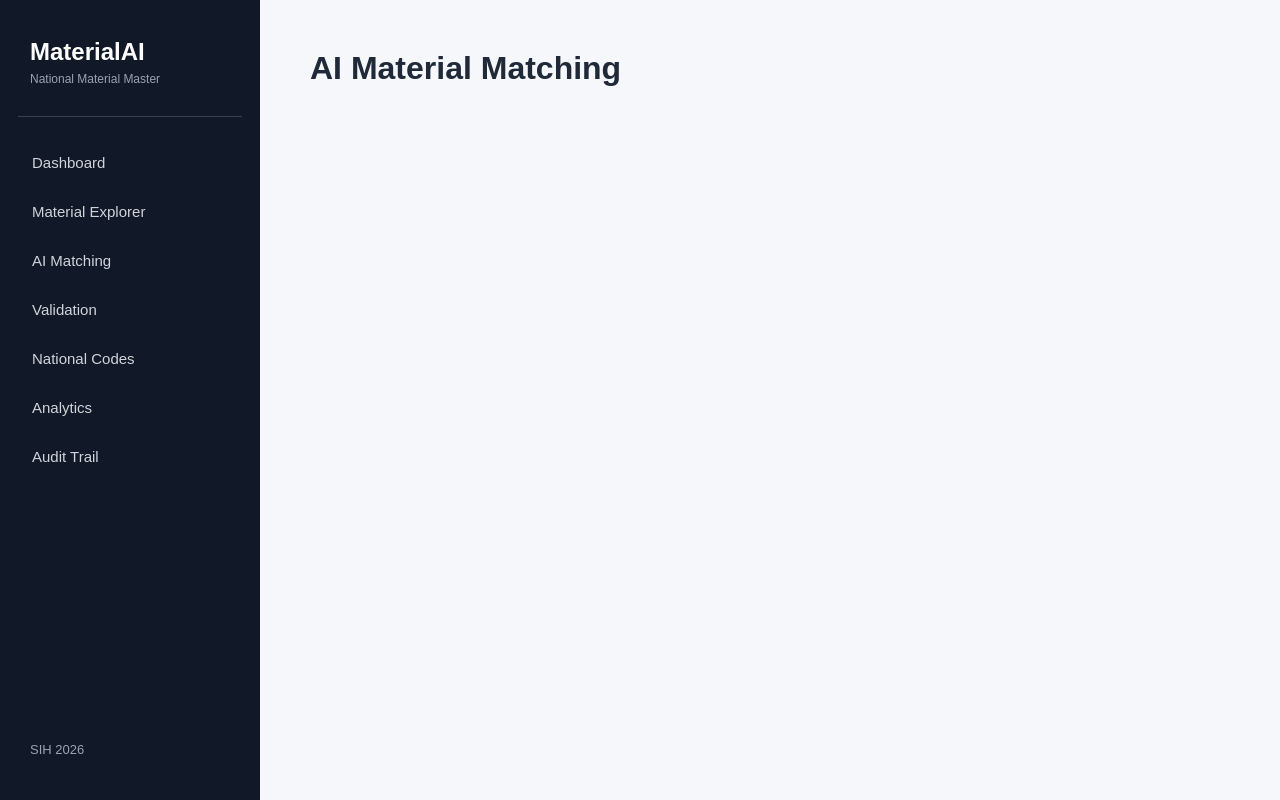
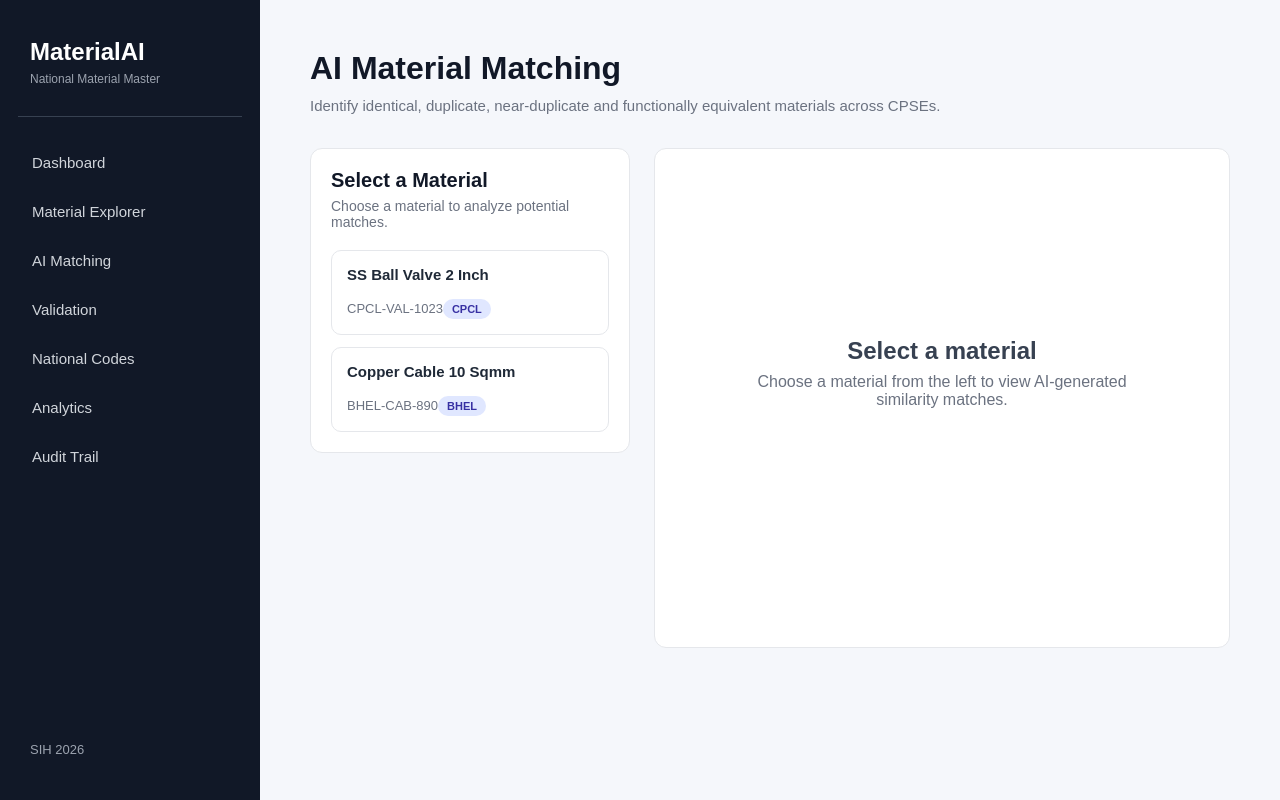
Before and after one commit to DHANUSHRI-MUTHUKUMARAN/-material-harmonization, a React (Vite) app in the folder material-harmonization-frontend/: page /ai-matching in a window 1280 px wide. Built offline with nearby package versions, Linux system fonts and the light colour scheme.

Commit message:
AI MATCHING

```diff
--- a/material-harmonization-frontend/src/index.css
+++ b/material-harmonization-frontend/src/index.css
@@ -425,3 +425,276 @@ body {
     gap: 15px;
   }
 }
+/* ================================
+   AI MATERIAL MATCHING
+================================ */
+
+.ai-matching {
+  width: 100%;
+}
+
+.matching-layout {
+  display: grid;
+  grid-template-columns: 320px 1fr;
+  gap: 24px;
+  margin-top: 25px;
+}
+
+/* LEFT PANEL */
+
+.material-selection {
+  background-color: white;
+  border: 1px solid #e5e7eb;
+  border-radius: 12px;
+  padding: 20px;
+  height: fit-content;
+}
+
+.material-selection h2 {
+  font-size: 20px;
+  color: #111827;
+  margin-bottom: 6px;
+}
+
+.material-selection > p {
+  font-size: 14px;
+  color: #6b7280;
+  margin-bottom: 20px;
+}
+
+.material-list {
+  display: flex;
+  flex-direction: column;
+  gap: 12px;
+}
+
+.material-item {
+  padding: 15px;
+  border: 1px solid #e5e7eb;
+  border-radius: 10px;
+  cursor: pointer;
+  transition: 0.2s;
+}
+
+.material-item:hover {
+  background-color: #f9fafb;
+  border-color: #94a3b8;
+}
+
+.material-item.selected {
+  border-color: #2563eb;
+  background-color: #eff6ff;
+}
+
+.material-item h3 {
+  font-size: 15px;
+  color: #1f2937;
+  margin-bottom: 6px;
+}
+
+.material-item span {
+  font-size: 13px;
+  color: #6b7280;
+}
+
+.material-cpse {
+  display: inline-block;
+  margin-top: 10px;
+  padding: 4px 9px;
+  background-color: #e0e7ff;
+  color: #3730a3;
+  border-radius: 12px;
+  font-size: 11px;
+  font-weight: 600;
+}
+
+/* RIGHT PANEL */
+
+.matching-results {
+  background-color: white;
+  border: 1px solid #e5e7eb;
+  border-radius: 12px;
+  padding: 24px;
+  min-height: 500px;
+}
+
+.empty-state {
+  display: flex;
+  height: 400px;
+  flex-direction: column;
+  justify-content: center;
+  align-items: center;
+  text-align: center;
+}
+
+.empty-state h2 {
+  font-size: 24px;
+  color: #374151;
+  margin-bottom: 8px;
+}
+
+.empty-state p {
+  color: #6b7280;
+  max-width: 400px;
+}
+
+/* RESULTS HEADER */
+
+.results-header {
+  display: flex;
+  justify-content: space-between;
+  align-items: flex-start;
+  margin-bottom: 24px;
+}
+
+.results-header h2 {
+  font-size: 22px;
+  color: #111827;
+  margin-bottom: 6px;
+}
+
+.results-header p {
+  font-size: 14px;
+  color: #6b7280;
+}
+
+.ai-status {
+  background-color: #dcfce7;
+  color: #166534;
+  padding: 7px 12px;
+  border-radius: 20px;
+  font-size: 12px;
+  font-weight: 600;
+}
+
+/* MATCH CARD */
+
+.match-results-list {
+  display: flex;
+  flex-direction: column;
+  gap: 18px;
+}
+
+.ai-match-card {
+  border: 1px solid #e5e7eb;
+  border-radius: 12px;
+  padding: 20px;
+  transition: 0.2s;
+}
+
+.ai-match-card:hover {
+  border-color: #cbd5e1;
+}
+
+.match-top {
+  display: flex;
+  justify-content: space-between;
+  align-items: flex-start;
+}
+
+.match-top h3 {
+  font-size: 18px;
+  color: #1f2937;
+  margin-bottom: 5px;
+}
+
+.match-top p {
+  font-size: 13px;
+  color: #6b7280;
+}
+
+.confidence-score {
+  min-width: 58px;
+  text-align: center;
+  padding: 9px;
+  border-radius: 10px;
+  background-color: #dcfce7;
+  color: #166534;
+  font-size: 16px;
+  font-weight: 700;
+}
+
+.match-type {
+  display: inline-block;
+  margin-top: 16px;
+  padding: 6px 10px;
+  background-color: #f3f4f6;
+  border-radius: 15px;
+  font-size: 12px;
+  font-weight: 600;
+  color: #374151;
+}
+
+/* AI EXPLANATION */
+
+.match-reasons {
+  margin-top: 18px;
+  padding-top: 16px;
+  border-top: 1px solid #f1f5f9;
+}
+
+.match-reasons h4 {
+  font-size: 14px;
+  color: #374151;
+  margin-bottom: 10px;
+}
+
+.match-reasons ul {
+  padding-left: 20px;
+}
+
+.match-reasons li {
+  font-size: 13px;
+  color: #6b7280;
+  margin-bottom: 7px;
+}
+
+/* BUTTONS */
+
+.match-actions {
+  display: flex;
+  gap: 10px;
+  margin-top: 20px;
+}
+
+.review-btn,
+.details-btn {
+  padding: 9px 15px;
+  border-radius: 7px;
+  font-size: 13px;
+  font-weight: 600;
+  cursor: pointer;
+}
+
+.review-btn {
+  border: none;
+  background-color: #2563eb;
+  color: white;
+}
+
+.review-btn:hover {
+  background-color: #1d4ed8;
+}
+
+.details-btn {
+  background-color: white;
+  border: 1px solid #d1d5db;
+  color: #374151;
+}
+
+.details-btn:hover {
+  background-color: #f9fafb;
+}
+
+/* RESPONSIVE */
+
+@media (max-width: 900px) {
+  .matching-layout {
+    grid-template-columns: 1fr;
+  }
+
+  .results-header {
+    flex-direction: column;
+    gap: 12px;
+  }
+}
--- a/material-harmonization-frontend/src/pages/AIMatching.jsx
+++ b/material-harmonization-frontend/src/pages/AIMatching.jsx
@@ -1,5 +1,179 @@
+import { useState } from "react";
+
 function AIMatching() {
-  return <h1>AI Material Matching</h1>;
+  const [selectedMaterial, setSelectedMaterial] = useState(null);
+
+  const materials = [
+    {
+      id: 1,
+      code: "CPCL-VAL-1023",
+      description: "SS Ball Valve 2 Inch",
+      cpse: "CPCL",
+    },
+    {
+      id: 2,
+      code: "BHEL-CAB-890",
+      description: "Copper Cable 10 Sqmm",
+      cpse: "BHEL",
+    },
+  ];
+
+  const matches = {
+    1: [
+      {
+        code: "ONGC-V-4567",
+        description: "Stainless Steel Ball Valve 50mm",
+        cpse: "ONGC",
+        confidence: 94,
+        matchType: "Near Duplicate",
+        reasons: [
+          "Same material type: Ball Valve",
+          "Same material: Stainless Steel",
+          "Equivalent size: 2 Inch ≈ 50 mm",
+        ],
+      },
+      {
+        code: "BHEL-V-245",
+        description: "SS Ball Valve DN50",
+        cpse: "BHEL",
+        confidence: 91,
+        matchType: "Functionally Equivalent",
+        reasons: [
+          "Same material type",
+          "Equivalent nominal size",
+          "Similar technical specification",
+        ],
+      },
+    ],
+
+    2: [
+      {
+        code: "ONGC-CAB-3321",
+        description: "Cu Electrical Cable 10mm²",
+        cpse: "ONGC",
+        confidence: 96,
+        matchType: "Near Duplicate",
+        reasons: [
+          "Copper and Cu represent the same material",
+          "Same cross-sectional area",
+          "Same electrical cable category",
+        ],
+      },
+    ],
+  };
+
+  return (
+    <div className="ai-matching">
+      <div className="page-header">
+        <div>
+          <h1>AI Material Matching</h1>
+          <p>
+            Identify identical, duplicate, near-duplicate and functionally
+            equivalent materials across CPSEs.
+          </p>
+        </div>
+      </div>
+
+      <div className="matching-layout">
+        {/* LEFT PANEL */}
+        <div className="material-selection">
+          <h2>Select a Material</h2>
+          <p>Choose a material to analyze potential matches.</p>
+
+          <div className="material-list">
+            {materials.map((material) => (
+              <div
+                key={material.id}
+                className={`material-item ${
+                  selectedMaterial === material.id ? "selected" : ""
+                }`}
+                onClick={() => setSelectedMaterial(material.id)}
+              >
+                <h3>{material.description}</h3>
+                <span>{material.code}</span>
+
+                <div className="material-cpse">
+                  {material.cpse}
+                </div>
+              </div>
+            ))}
+          </div>
+        </div>
+
+        {/* RIGHT PANEL */}
+        <div className="matching-results">
+          {!selectedMaterial ? (
+            <div className="empty-state">
+              <h2>Select a material</h2>
+              <p>
+                Choose a material from the left to view AI-generated
+                similarity matches.
+              </p>
+            </div>
+          ) : (
+            <>
+              <div className="results-header">
+                <div>
+                  <h2>AI Match Recommendations</h2>
+                  <p>
+                    Potential equivalent materials identified across CPSEs.
+                  </p>
+                </div>
+
+                <span className="ai-status">
+                  AI Analysis Complete
+                </span>
+              </div>
+
+              <div className="match-results-list">
+                {matches[selectedMaterial]?.map((match, index) => (
+                  <div className="ai-match-card" key={index}>
+                    <div className="match-top">
+                      <div>
+                        <h3>{match.description}</h3>
+
+                        <p>
+                          {match.code} • {match.cpse}
+                        </p>
+                      </div>
+
+                      <div className="confidence-score">
+                        {match.confidence}%
+                      </div>
+                    </div>
+
+                    <div className="match-type">
+                      {match.matchType}
+                    </div>
+
+                    <div className="match-reasons">
+                      <h4>Why did AI match this?</h4>
+
+                      <ul>
+                        {match.reasons.map((reason, i) => (
+                          <li key={i}>{reason}</li>
+                        ))}
+                      </ul>
+                    </div>
+
+                    <div className="match-actions">
+                      <button className="review-btn">
+                        Send for Validation
+                      </button>
+
+                      <button className="details-btn">
+                        View Details
+                      </button>
+                    </div>
+                  </div>
+                ))}
+              </div>
+            </>
+          )}
+        </div>
+      </div>
+    </div>
+  );
 }
 
 export default AIMatching;
```
